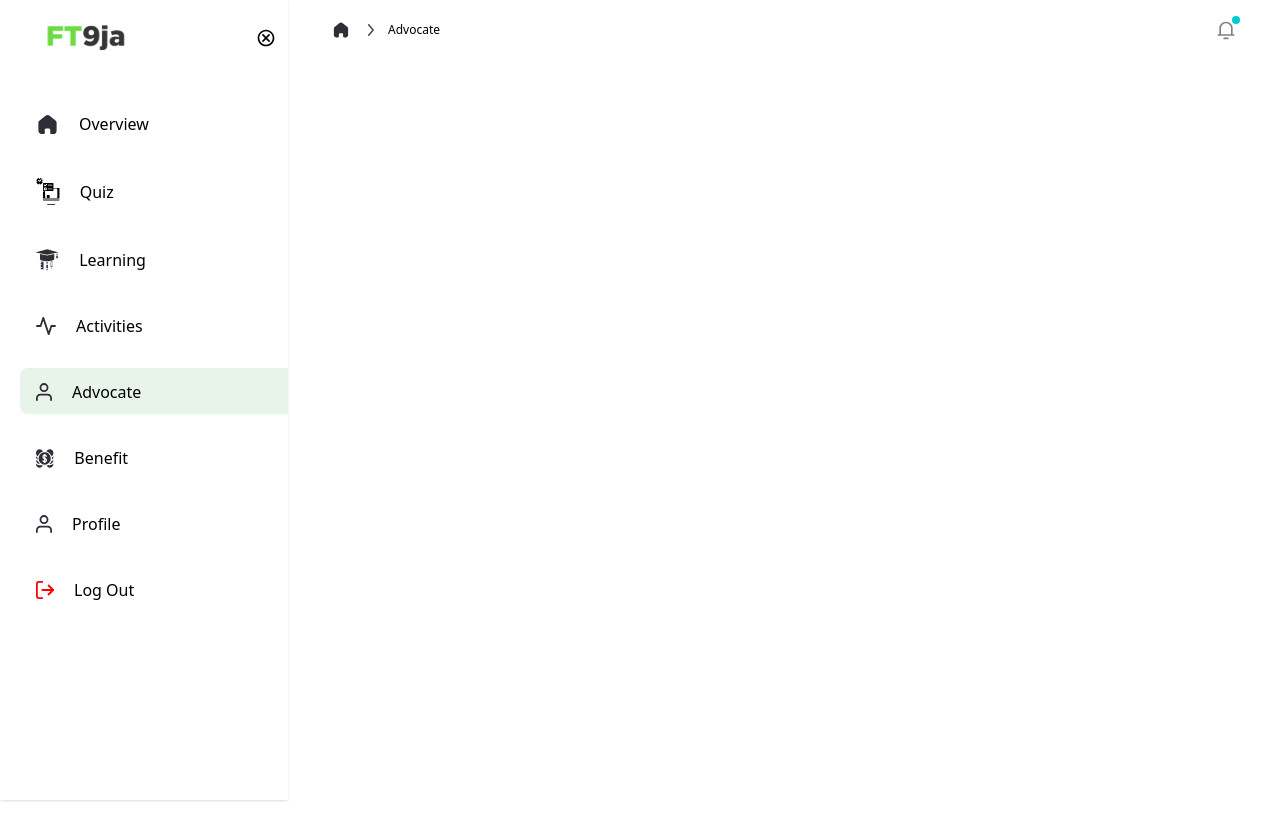
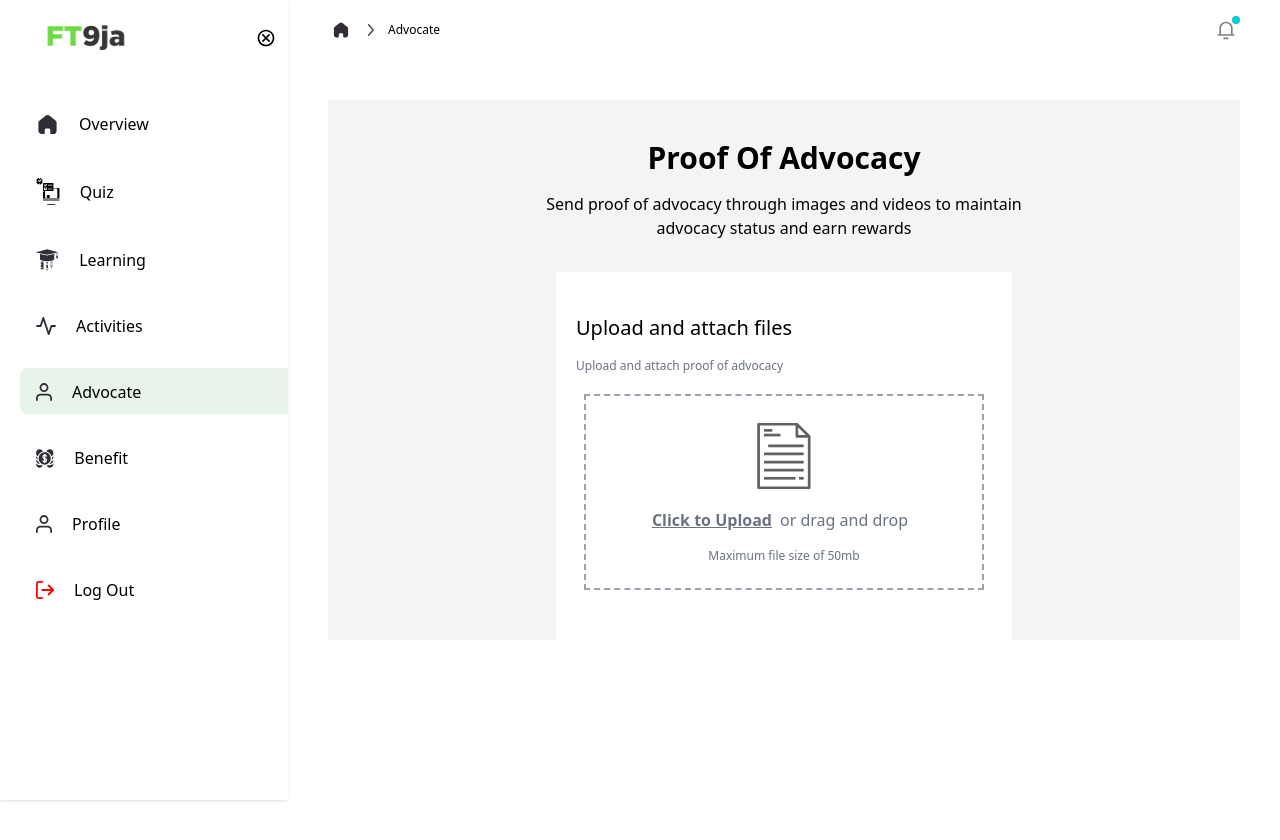
Before and after one commit to seunthegreat/FT9ja-Hero-main, a React (Vite) app: page /dashboard/advocate in a window 1280 px wide. Shown: the top 840 px of the page. Before the commit the page ends 800 px from the top, so only its background shows below. Built offline with nearby package versions, Linux system fonts and the light colour scheme.

Commit message:
advocate page

```diff
--- a/package.json
+++ b/package.json
@@ -12,6 +12,7 @@
     "@headlessui/react": "^1.7.7",
     "react": "^18.2.0",
     "react-dom": "^18.2.0",
+    "react-dropzone": "^14.2.3",
     "react-icons": "^4.7.1",
     "react-player": "^2.11.0",
     "react-router-dom": "^6.6.1"
--- a/src/assets/index.js
+++ b/src/assets/index.js
@@ -37,7 +37,8 @@ import Advocate from "./Advocate.svg";
 import Benefit from "./Benefit.svg";
 import Profile from "./Profile.svg";
 import Logout from "./Logout.svg";
-import rightArrow from "./right-arrow.svg"
+import rightArrow from "./right-arrow.svg";
+import Document from "./Document.svg";
 
 export {
   airbnb,
@@ -79,5 +80,6 @@ export {
   Benefit,
   Profile,
   Logout,
-  rightArrow
+  rightArrow,
+  Document
 };
--- a/src/pages/Advocate.jsx
+++ b/src/pages/Advocate.jsx
@@ -1,11 +1,18 @@
-import React from 'react';
+import React, {useCallback} from 'react';
 import { useStateContext } from '../context/ContextProvider';
 import { Sidebar, DNavbar } from '../components';
+import {useDropzone} from 'react-dropzone';
+import { Document } from '../assets';
 
 const Advocate = () => {
   const { activeMenu } = useStateContext();
+  const onDrop = useCallback(acceptedFiles => {
+    // Do something with the files
+  }, [])
+  const {getRootProps, getInputProps, isDragActive} = useDropzone({onDrop})
+
   return (
-    <div className='flex relative'>
+    <div className='flex relative' {...getRootProps()}>
       {activeMenu ? (
         <div className='w-72 fixed dark:bg-secondary-dark-bg bg-white'>
           <Sidebar />
@@ -22,6 +29,38 @@ const Advocate = () => {
       >
          <div className='fixed md:static bg-main-bg dark:bg-main-dark-bg navbar w-full'>
           <DNavbar route={"Advocate"}/>
+
+          <div className='h-screen p-10'>
+            <div className='h-[75%] bg-gray-100 flex flex-col items-center'>
+              <h2 className="mb-4 mt-10 text-3xl font-bold text-center">Proof Of Advocacy</h2>
+              <p className="md:w-[60%] lg:w-[60%] sm:w-[70%] ss:w-[80%] mb-8 font-light text-center">
+                Send proof of advocacy through images and videos to maintain advocacy status and earn rewards
+              </p>
+
+              <input {...getInputProps()} />
+              {/* <input {...getInputProps()} />
+                {
+                  isDragActive ?
+                    <p>Drop the files here ...</p> :
+                    <p>Drag 'n' drop some files here, or click to select files</p>
+                } */}
+                <div className='w-[50%] h-[70%] bg-white p-5 overflow-hidden flex flex-col justify-center'>
+                  <h2 className="text-xl font-normal">Upload and attach files</h2>
+                  <p className='text-gray-500 text-xs mt-4'>Upload and attach proof of advocacy</p>
+                  <div class="m-2 mt-5 border-dashed border-2 border-gray-400 h-[60%] items-center justify-center flex flex-col">
+                    <img src={Document} alt="upload" className="w-[53.31px] h-[72px] mb-4" />
+                    <div className="flex items-center justify-between">
+                      {!isDragActive && <button className="underline font-semibold text-gray-500 hover:text-gray-800">Click to Upload </button>}
+                      { !isDragActive ?
+                       <span className="text-gray-500 mx-2"> or drag and drop</span> :
+                       <span className="text-gray-500 mx-2">Dragging file...</span>
+                       }
+                    </div>
+                    <p className='text-gray-500 text-xs mt-4'>Maximum file size of 50mb</p>
+                  </div>
+                </div>
+            </div>
+          </div>
         </div>
       </div>
     </div>
```
Also changed, not shown: src/assets/Document.svg (added), 1 other file (tests, documents, lock files or other folders).
